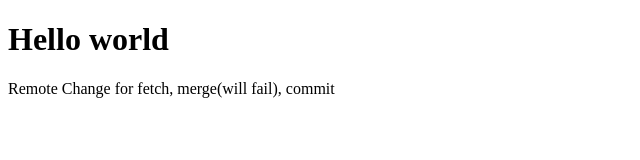
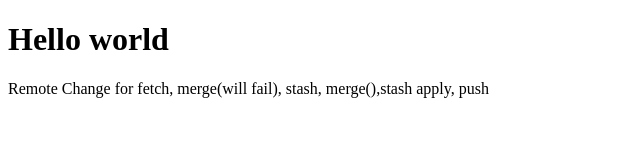
Before and after one commit to Raviteja654321/Git_Training, a plain HTML site: page index.html in a window 1280 px wide. Shown: the whole page, without its empty margins (0-640 px from the left). Drawn offline with Linux system fonts and the light colour scheme.

Commit message:
Update index.html

```diff
--- a/index.html
+++ b/index.html
@@ -7,7 +7,7 @@
 </head>
 <body>
     <h1>Hello world</h1>
-    <p>Remote Change for fetch, merge(will fail), commit </p>
+    <p>Remote Change for fetch, merge(will fail), stash, merge(),stash apply, push </p>
     <script src="index.js">
         window.alert("hello!! Raviteja");
         window.alert("Remote Change");
```
